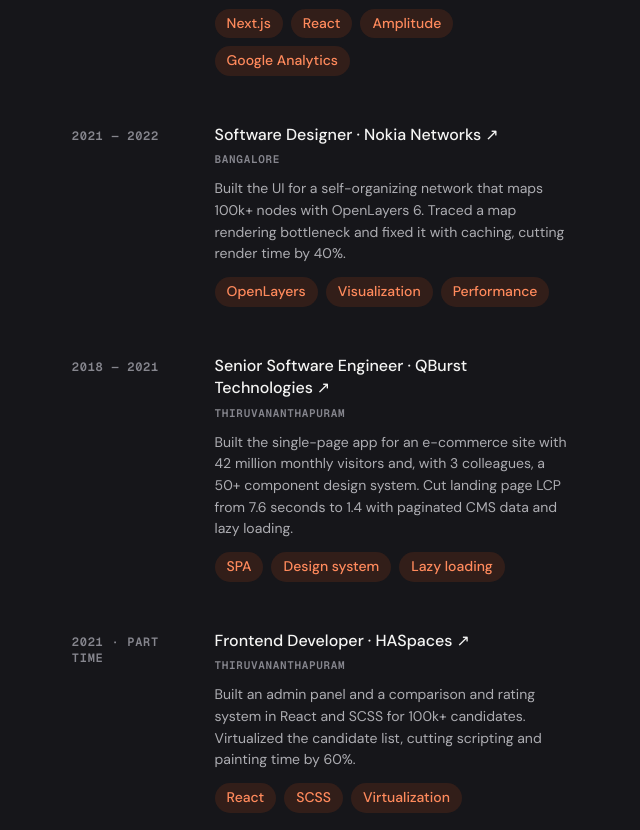
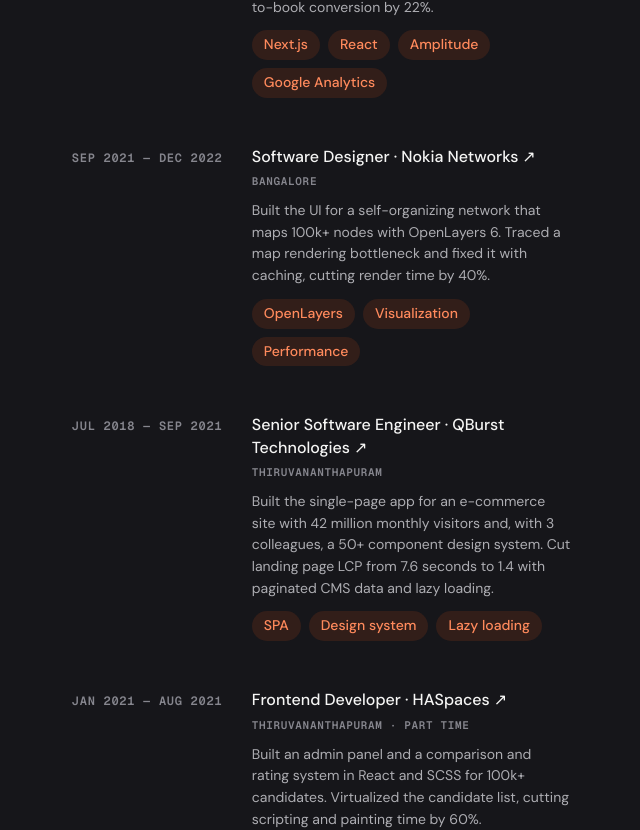
Before and after one commit to TonyCJ7/portfolio, a Next.js app: page / in a window 1280 px wide. Shown: the part 1137-1967 px from the top of the page, without its empty margins (573-1213 px from the left). Built offline with nearby package versions, Linux system fonts and the light colour scheme; no server answers.

Commit message:
feat: show months on experience dates and move part time to the place line

```diff
--- a/src/app/globals.css
+++ b/src/app/globals.css
@@ -141,6 +141,9 @@
   --container-page: 1200px;
   --container-measure: 36rem;
   --container-lede: 26rem;
+
+  /* 156px holds the widest experience range, "Jan 2023 — Jan 2026" at 150.5px, on one line. */
+  --grid-template-columns-label: 156px minmax(0, 1fr);
 
   --ease-standard: cubic-bezier(0.4, 0, 0.2, 1);
   --ease-out-tj: cubic-bezier(0.17, 0, 0.21, 1.01);
--- a/src/components/ExperienceRow/ExperienceRow.tsx
+++ b/src/components/ExperienceRow/ExperienceRow.tsx
@@ -8,20 +8,37 @@ type ExperienceRowProps = {
   target?: boolean;
 };
 
+const MONTH_FORMAT = new Intl.DateTimeFormat("en", {
+  month: "short",
+  year: "numeric",
+  timeZone: "UTC",
+});
+
+function formatMonth(isoMonth: string): string {
+  return MONTH_FORMAT.format(new Date(`${isoMonth}-01`));
+}
+
 export default function ExperienceRow({ entry, target = false }: ExperienceRowProps) {
   const heading = `${entry.title} · ${entry.company}`;
+  const place = entry.partTime ? `${entry.place} · Part time` : entry.place;
 
   return (
     <li
       data-row={target ? "target" : undefined}
-      className="group relative isolate grid grid-cols-[2fr_6fr] gap-x-6 phone:grid-cols-1 phone:gap-y-2"
+      className="group relative isolate grid grid-cols-label gap-x-6 phone:grid-cols-1 phone:gap-y-2"
     >
       <span
         aria-hidden
         className="absolute -inset-y-4 -inset-x-6 -z-10 rounded-sm transition-[background-color,box-shadow] duration-150 ease-standard group-hover:bg-surface-lift group-hover:shadow-lift group-focus-visible-within:bg-surface-lift group-focus-visible-within:shadow-lift phone:-inset-x-4"
       />
-      <Label as="time" dateTime={entry.from} className="block pt-1 phone:pt-0">
-        {entry.dates}
+      <Label className="block pt-1 phone:pt-0">
+        <time dateTime={entry.from} className="whitespace-nowrap">
+          {formatMonth(entry.from)}
+        </time>
+        {"\u00a0— "}
+        {entry.to
+          ? <time dateTime={entry.to} className="whitespace-nowrap">{formatMonth(entry.to)}</time>
+          : "Present"}
       </Label>
       <div>
         <h3 className="text-title wrap-anywhere">
@@ -34,7 +51,7 @@ export default function ExperienceRow({ entry, target = false }: ExperienceRowPr
             {heading}
           </Link>
         </h3>
-        <Label size={11}>{entry.place}</Label>
+        <Label size={11}>{place}</Label>
         <p className="mt-2 text-small text-fg-2">{entry.body}</p>
         <TagList items={entry.tags} className="mt-3" />
       </div>
--- a/src/components/ExperienceRow/ExperienceRow.workshop.tsx
+++ b/src/components/ExperienceRow/ExperienceRow.workshop.tsx
@@ -5,13 +5,13 @@ import ExperienceList from "./ExperienceList";
 
 const extreme: Experience = {
   id: "extreme",
-  dates: "2020 — 2021",
   from: "2020-01",
   to: "2021-01",
   title: "Internationalization Accessibility Platform Lead",
   company: "Example Company",
   url: "https://example.com",
   place: "Thiruvananthapuram",
+  partTime: true,
   body: "A sample row with the longest title and tag the layout has to hold.",
   tags: [
     "React",
@@ -64,7 +64,7 @@ export const entry = defineEntry({
       "ExperienceList: items, targetId (marks one row as the dimmed state's target)",
     ],
     tokens: [
-      "Date: mono label, column 1 of a 2fr 6fr grid, one column on phone",
+      "Date: mono label, one line in the 156 px first column of the label grid (grid-cols-label), one column on phone",
       "Title: text-title arrow link; place: 11 px label; body: text-small Text 2",
       "Hover and focus layer: Surface Lift with shadow-lift, 6 px radius, 24 px past the row (16 px on phone)",
       "48 px between rows",
--- a/src/components/SkillGroup/SkillGroup.tsx
+++ b/src/components/SkillGroup/SkillGroup.tsx
@@ -8,7 +8,7 @@ type SkillGroupProps = {
 
 export default function SkillGroup({ group }: SkillGroupProps) {
   return (
-    <div className="grid grid-cols-[2fr_6fr] gap-x-6 border-t border-line py-4 phone:grid-cols-1 phone:gap-y-2">
+    <div className="grid grid-cols-label gap-x-6 border-t border-line py-4 phone:grid-cols-1 phone:gap-y-2">
       <dt>
         <Label className="block pt-1.5">{group.name}</Label>
       </dt>
--- a/src/components/SkillGroup/SkillGroup.workshop.tsx
+++ b/src/components/SkillGroup/SkillGroup.workshop.tsx
@@ -26,7 +26,7 @@ export const entry = defineEntry({
       "SkillTable: groups, one SkillGroup row per group",
     ],
     tokens: [
-      "Row: label column 2fr, tags column 6fr, 24 px column gap, 16 px vertical padding",
+      "Row: 156 px label column and the tags in the rest (grid-cols-label, shared with the experience rows), 24 px column gap, 16 px vertical padding",
       "Label: muted Label as a block, 6 px top padding to sit level with the first row of tags; tags: TagList",
       "Border hairline above every row and below the table",
       "Phone: one column, label above the tags with an 8 px gap",
--- a/src/content/experience.ts
+++ b/src/content/experience.ts
@@ -3,7 +3,6 @@ import type { Experience } from "@/types/content";
 export const experience: Experience[] = [
   {
     id: "almosafer-senior",
-    dates: "2026 — present",
     from: "2026-01",
     to: null,
     title: "Senior Frontend Specialist",
@@ -15,7 +14,6 @@ export const experience: Experience[] = [
   },
   {
     id: "almosafer",
-    dates: "2023 — 2026",
     from: "2023-01",
     to: "2026-01",
     title: "Frontend Specialist",
@@ -27,7 +25,6 @@ export const experience: Experience[] = [
   },
   {
     id: "nokia",
-    dates: "2021 — 2022",
     from: "2021-09",
     to: "2022-12",
     title: "Software Designer",
@@ -39,7 +36,6 @@ export const experience: Experience[] = [
   },
   {
     id: "qburst",
-    dates: "2018 — 2021",
     from: "2018-07",
     to: "2021-09",
     title: "Senior Software Engineer",
@@ -51,7 +47,7 @@ export const experience: Experience[] = [
   },
   {
     id: "haspaces",
-    dates: "2021 · part time",
+    partTime: true,
     from: "2021-01",
     to: "2021-08",
     title: "Frontend Developer",
--- a/src/types/content.ts
+++ b/src/types/content.ts
@@ -1,6 +1,6 @@
 export type Profile = { name: string; role: string; tagline: string; email: string; github: string; linkedin: string; location: string; cvFile: string; primaryCta: string; cvCta: string; cvLinkText: string; pageTitle: string; metaDescription: string };
 
-export type Experience = { id: string; dates: string; from: string; to: string | null; title: string; company: string; url: `http${"" | "s"}://${string}`; place: string; body: string; tags: string[] };
+export type Experience = { id: string; from: string; to: string | null; partTime?: boolean; title: string; company: string; url: `http${"" | "s"}://${string}`; place: string; body: string; tags: string[] };
 
 export type Highlight = { figure: string; what: string; how: string };
 
```
Also changed, not shown: public/llms.txt, 5 other files (tests, documents, lock files or other folders).
